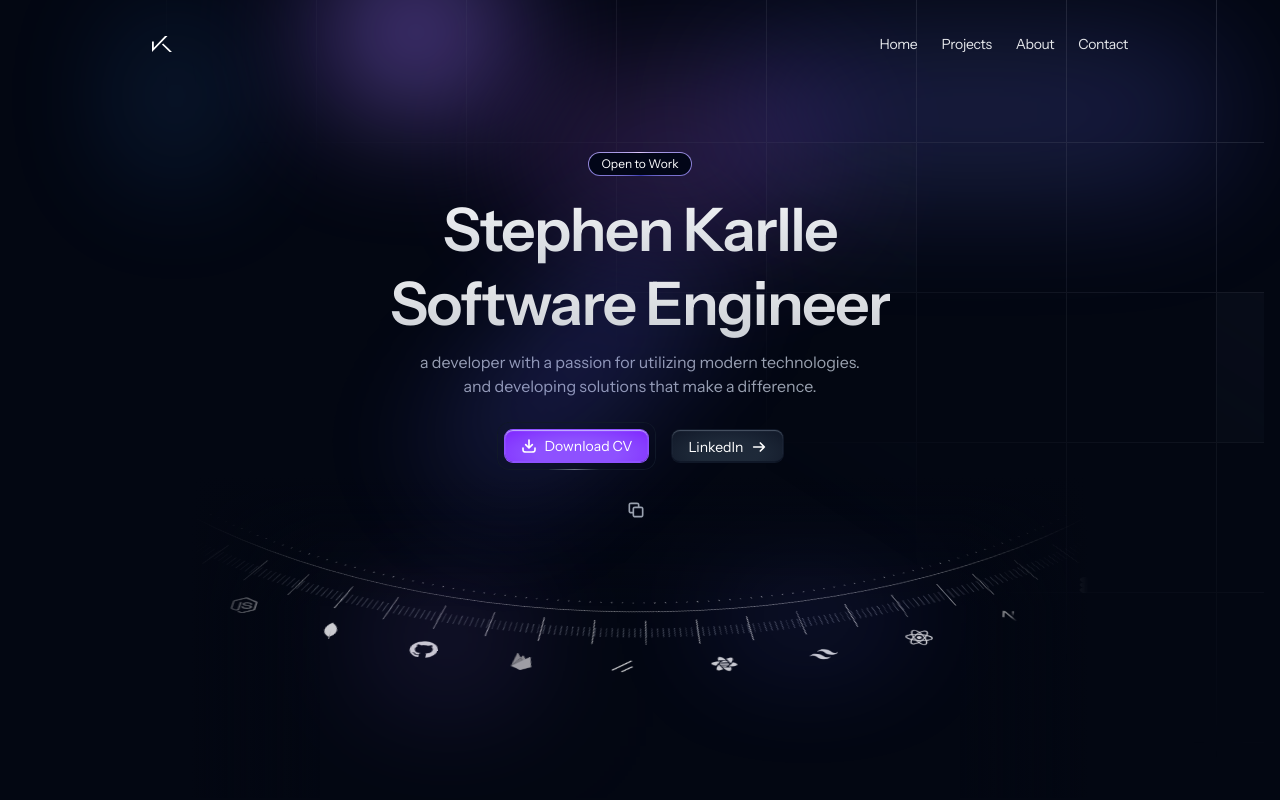
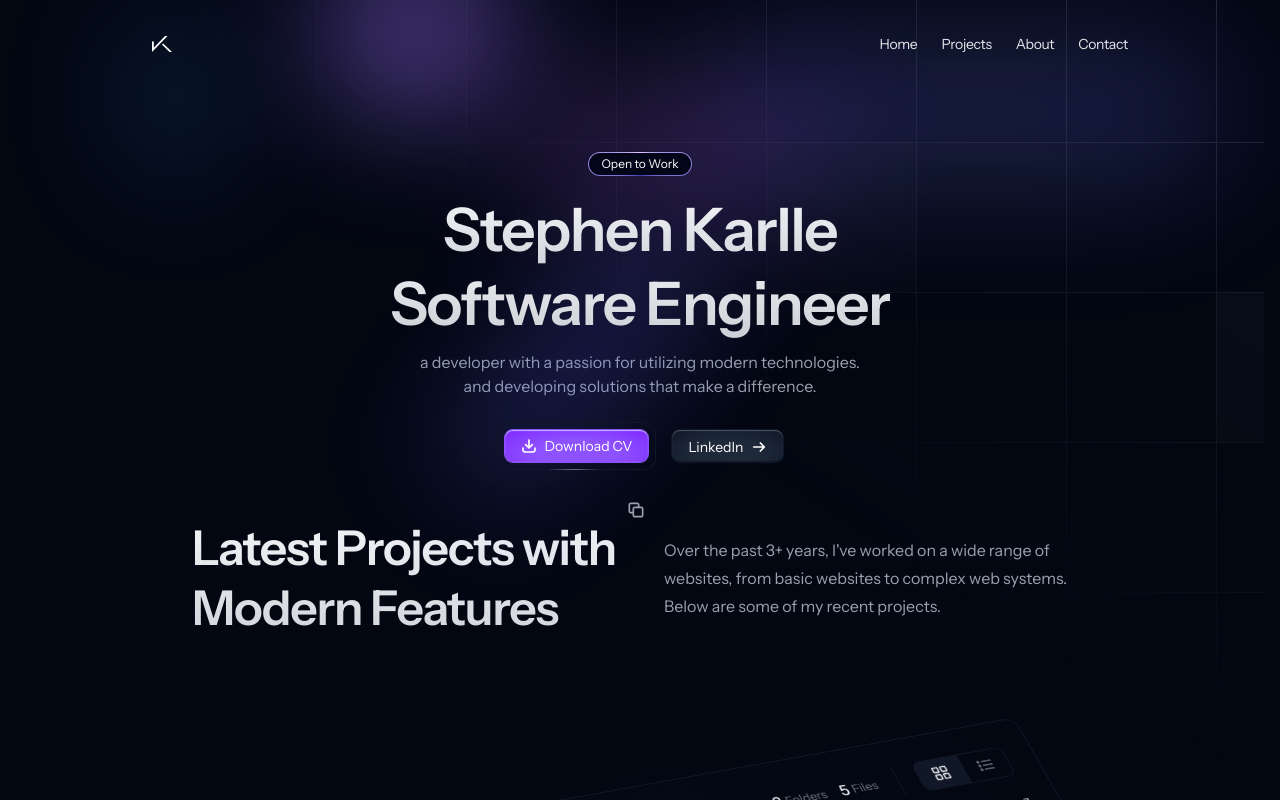
Before and after one commit to stephen-karlle/portfolio, a Next.js app: page / in a window 1280 px wide. Built offline with nearby package versions, Linux system fonts and the light colour scheme.

Commit message:
Update page.tsx

```diff
--- a/src/app/(home)/page.tsx
+++ b/src/app/(home)/page.tsx
@@ -1,7 +1,7 @@
 "use client"
 
 import Hero from "@modules/hero";
-import Skills from "@modules/skills";
+// import Skills from "@modules/skills";
 import Projects from "@modules/projects";
 import About from "@modules/about";
 import Contact from "@modules/contact";
@@ -11,7 +11,7 @@ export default function Home() {
   return (
     <>
       <Hero />
-      <Skills />
+{/*       <Skills /> */}
       <Projects />
       <About />
       <Contact />
```
